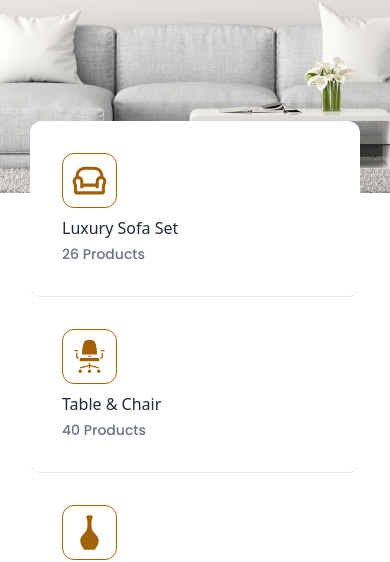
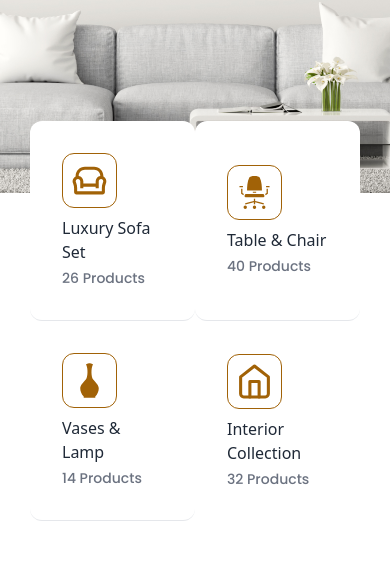
Before and after one commit to shivanifutureprofilez/ecom, a React (Create React App) app in the folder frontend/: page / in a window 390 px wide. Shown: the part 307-869 px from the top of the page. Built offline with nearby package versions, Linux system fonts and the light colour scheme; a web font is replaced by a local one.

Commit message:
added responsiveness

```diff
--- a/frontend/src/pages/Home/CategoryBar.js
+++ b/frontend/src/pages/Home/CategoryBar.js
@@ -28,7 +28,7 @@ function CategoryBar() {
   return (
     <>
 
-      <div className=" relative md:max-w-[1120px]  mx-auto top-[-80px] md:top-[-55px] grid grid-cols-1 sm:grid-cols-2 md:grid-cols-4 xl:grid-cols-4 mt-2 pr-[30px] pl-[30px]">
+      <div className=" relative md:max-w-[1120px]  mx-auto top-[-80px] md:top-[-55px] grid  grid-cols-2 md:grid-cols-4 xl:grid-cols-4 mt-2 pr-[30px] pl-[30px]">
         {categories.map((cat, id) => (
           <div
             key={cat.title}
```
